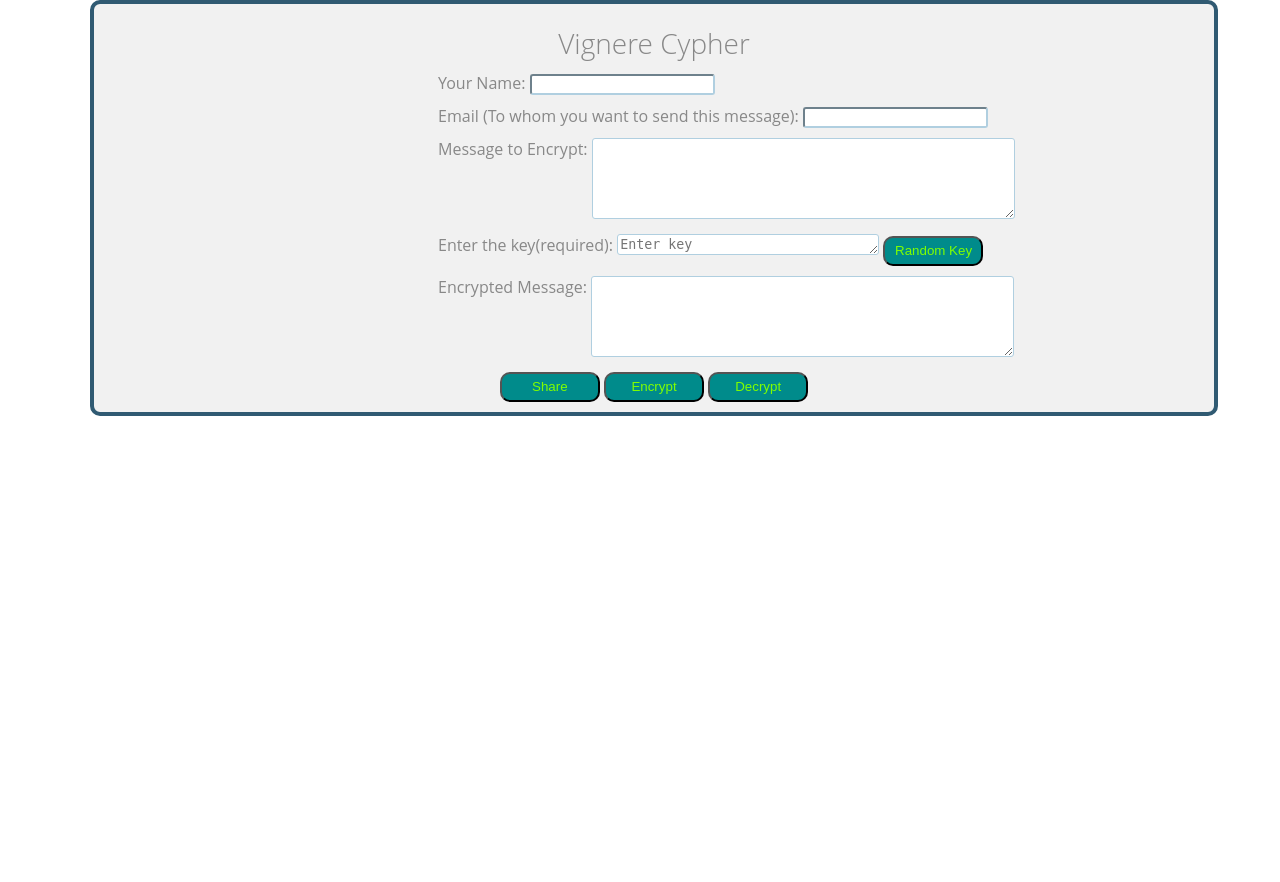
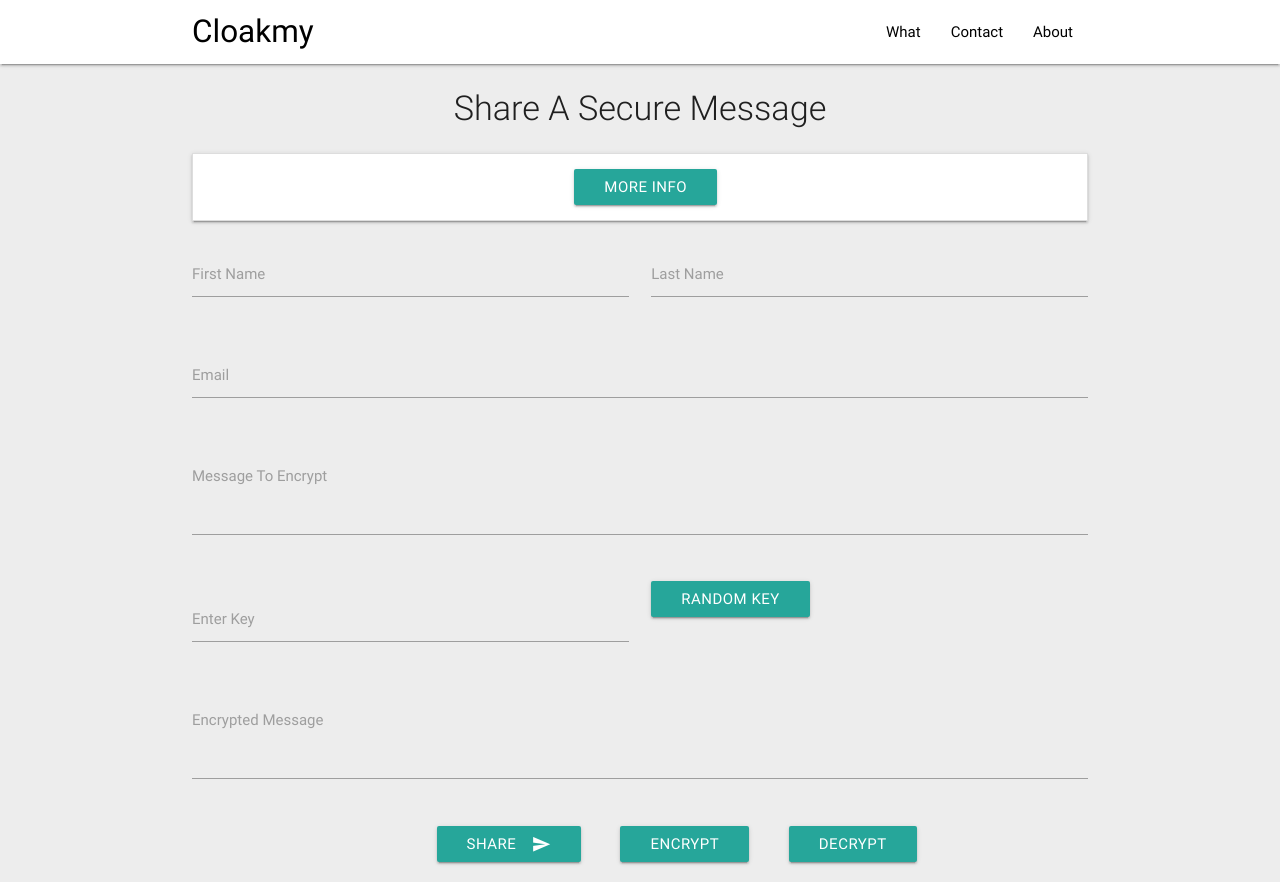
Before and after one commit to MukulLatiyan/Vigenere-Cipher, a Django app: page / in a window 1280 px wide. Before the commit the page ends 416 px from the top, so only its background shows below. Run offline with Django 3.2, Linux system fonts and the light colour scheme; parts of the project's set-up code (start-up, migrations or seed data) failed here and were passed over; some libraries are stand-ins or nearby versions.

Commit message:
make changes to index.html in myapp

```diff
--- a/vignerecypher/myapp/templates/index.html
+++ b/vignerecypher/myapp/templates/index.html
@@ -1,157 +1,104 @@
-{% load staticfiles %}
-
 <!DOCTYPE html>
-<html lang="en-Us">
-
+<html>
 <head>
  	<meta charset="UTF-8">
-    <meta name="viewport" content="width=device-width, initial-scale=1.0">
-    <script src="https://code.jquery.com/jquery-3.2.1.js" integrity="sha256-DZAnKJ/6XZ9si04Hgrsxu/8s717jcIzLy3oi35EouyE=" crossorigin="anonymous"></script>
+ 		<!--Import Google Icon Font-->
+      <link href="https://fonts.googleapis.com/icon?family=Material+Icons" rel="stylesheet">
+      <!--Import materialize.css-->
+      <link rel="stylesheet" href="https://cdnjs.cloudflare.com/ajax/libs/materialize/0.100.2/css/materialize.min.css">
+      <link rel="stylesheet" type="text/css" href="styles.css">
+      <!--Let browser know website is optimized for mobile-->
+      <meta name="viewport" content="width=device-width, initial-scale=1.0"/>
 	<title>Vignere Cypher</title>
-    <style>
-    body {
-            font-family: 'Open Sans', sans-serif;
-            margin: 0 auto;
-            max-width: 1100px;
-        }
-
-        h1,
-        h2,
-        h3 {
-            font-size: 28px;
-            color: #888;
-            margin: 10px;
-            font-weight: lighter;
-        }
-
-        .container {
-            padding: 10px;
-            background-color: #F1F1F1;
-            color: white;
-            margin: 0 auto;
-            border: 4px solid #305A72;
-            border-radius: 10px;
-            width: 100%;
-        }
-
-        .main {
-            color: #888;
-        }
-
-        .main {
-            color: #888;
-        }
-
-        #name,
-        #message,
-        #email,
-        #enc_message,
-        #key_input {
-            border-color: #B0CFE0;
-            border-radius: 3px;
-        }
-
-        .name,
-        .email,
-        .message,
-        .key_input,
-        .enc_message {
-            margin: 10px;
-        }
-
-        #encrypt_button,
-        #encrypt_button1,
-        #encrypt_button2 {
-            background-color: darkcyan;
-            height: 30px;
-            width: 100px;
-            color: chartreuse;
-            border-radius: 10px;
-            -webkit-transition-duration: 0.4s;
-            transition-duration: 0.4s;
-        }
-
-        #encrypt_button:hover,
-        #encrypt_button1:hover,
-        #encrypt_button2:hover {
-            background-color: antiquewhite;
-            color: darkgreen;
-        }
-
-        .submitwala {
-            color: chartreuse;
-            border-radius: 10px;
-            -webkit-transition-duration: 0.4s;
-            transition-duration: 0.4s;
-            margin: 0 auto;
-            background-color: darkcyan;
-            width:100px;
-            height: 30px;
-        }
-
-        .submitwala:hover {
-            background-color: antiquewhite;
-            color: darkgreen;
-        }
-
-        .buttonwala {
-            text-align: center;
-        }
-
-        label {
-            margin-left: 30% !important;
-        }
-
-        color:darkgreen;
-    }
-    @import url('https://fonts.googleapis.com/css?family=Open+Sans');
-
-    </style>
 </head>
-
 <body>
+	<nav>
+			<div class="nav-wrapper white">
+			    <div class="container">
+			      <a href="#" class="brand-logo black-text">Cloakmy</a>
+			       <a href="#" data-activates="mobile-demo" class="button-collapse"><i class="material-icons black-text">menu</i></a>
+			      <ul id="nav-mobile" class="right hide-on-med-and-down">
+			        <li><a href="#">What</a></li>
+			        <li><a href="#">Contact</a></li>
+			        <li><a href="#">About</a></li>
+			      </ul>
+			      <ul class="side-nav" id="mobile-demo">
+			        <li><a href="#">What</a></li>
+			        <li><a href="#">Contact</a></li>
+			        <li><a href="#">About</a></li>
+      			  </ul>
+      			  </div>
+			</div>
+  		</nav>
+  		<div id="main">
+    		<h4 class="center-align">Share A Secure Message</h4>
+  		</div>
 
   		<div class="container">
-        <h1 style="text-align: center;">Vignere Cypher</h1>
+  			<ul class="collapsible" data-collapsible="accordion">
+			    <li>
+			      <div class="collapsible-header">
+			      	<a class="waves-effect waves-light btn">More Info</a>
+			      </div>
+			      <div class="collapsible-body"><p>We provide a quick, convenient and secure way to share sensitive information. Just copy your message in the box, set the recipient and your password (if you want to protect your message) and send it. The recipient will receive a secure link. If you select Auto Destruct as an expiration setting (by default), once the link is opened the message will be deleted. Hover the labels with your mouse or click them (on touchscreens) for more info. The message will be encrypted with a randomly generated key + your password if you chose one.</p>  <p><strong>We log IP addresses, be smart, don't use our service illegaly. If you use the email service, your ip will be sent to the recipent as well as a link to the secure message.</strong></p>
+			      </div>
+			    </li>
+  			</ul>
+  		</div>
+  		<div class="container">
+  			<div class="row">
+			    <form class="col s12">
+			      <div class="row">
+			        <div class="input-field col s6">
+			          <input id="first_name" type="text" class="validate">
+			          <label for="first_name">First Name</label>
+			        </div>
+			        <div class="input-field col s6">
+			          <input id="last_name" type="text" class="validate">
+			          <label for="last_name">Last Name</label>
+			        </div>
+			      </div>
+			      <div class="row">
+			        <div class="input-field col s12">
+			          <input id="email" type="email" class="validate">
+			          <label for="email">Email</label>
+			        </div>
+			      </div>
+			      <div class="row">
+				        <div class="input-field col s12">
+				          <textarea id="message" class="materialize-textarea"></textarea>
+				          <label for="message" class='active'>Message To Encrypt</label>
+				        </div>
+      			  </div>
+      			  <div class="row">
+			        <div class="input-field col s6">
+			          <input id="key_input" type="text" class="validate">
+			          <label for="key_input">Enter Key</label>
+			        </div>
+			        <div class="col s6">
+			        	<a class="waves-effect waves-light btn" id="random_key">Random Key</a>
+			        </div>
+			      </div>
+			      <div class="row">
+				        <div class="input-field col s12">
+				          <textarea id="enc_message" class="materialize-textarea"></textarea>
+				          <label for="enc_message" class='active'>Encrypted Message</label>
+				        </div>
+      			  </div>
+    			  <button class="btn waves-effect waves-light" type="submit" name="share">Share
+    					<i class="material-icons right">send</i>
+  				  </button>
+    			  <button class="btn waves-effect waves-light" type="submit" name="encrypt">Encrypt
+  				  </button>
+    			   <button class="btn waves-effect waves-light" type="submit" name="decrypt">Decrypt
+  				  </button>
+			    </form>
+  			</div>
+  		</div>
 
 
-        <div class="main">
-            <form class="main" method="post">
-                {% csrf_token %}
-                <div class="name">
-                    <label for="name">Your Name: </label>
-                    <input id="name" type="text" name="name" value="{{ name }}">
-                </div>
-                <div class="email">
-                    <label for="email">Email (To whom you want to send this message): </label>
-                    <input id="email" type="text" name="email" value="{{ email }}">
-                </div>
-                <div class="message">
-                    <label for="message" style="vertical-align: top;">Message to Encrypt: </label>
-                    <textarea rows="5" cols="50" id="message" type="text" name="message" value="{{ message }}"></textarea>
-                </div>
-                <div class="key_input">
-                    <label style="vertical-align: top;" for="key" required >Enter the key(required):</label>
-                    <textarea rows="1" cols="30" type="text" name="key" placeholder="Enter key" id="key_input"></textarea>
-                    <input type="button" value=" Random Key " id="encrypt_button2" onclick="">
-                </div>
-                <div class="enc_message">
-                    <label for="enc_message" style="vertical-align: top;">Encrypted Message: </label>
-                    <textarea rows="5" cols="50" id="enc_message" type="text" name="enc_message" value="{{ enc_message }}">
-    </textarea>
-                </div>
-                <div class="buttonwala"><button type="submit" id="submit_button" class="submitwala">Share</button>
-                    <input type="button" value=" Encrypt " id="encrypt_button" onclick="doCrypt(false)">
-                    <input type="button" value=" Decrypt " id="encrypt_button1" onclick="doCrypt(true)">
-                </div>
-            </form>
-        </div>
-
-    </div>
-    <script type="text/javascript" src="{% static 'main.js' %}">
-
-
-    </script>
+<script type="text/javascript" src="https://code.jquery.com/jquery-3.2.1.min.js"></script>
+<script src="https://cdnjs.cloudflare.com/ajax/libs/materialize/0.100.2/js/materialize.min.js"></script>
+<script type="text/javascript" src="main.js"></script>
 </body>
-
 </html>
--- a/vignerecypher/myapp/templates/main.js
+++ b/vignerecypher/myapp/templates/main.js
@@ -1,3 +1,4 @@
+ $(".button-collapse").sideNav();
 function doCrypt(isDecrypt) {
 
   var key = filterKey(document.getElementById("key_input").value);
--- /dev/null
+++ b/vignerecypher/myapp/templates/styles.css
@@ -0,0 +1,39 @@
+body {
+	background-color: #ededed;
+}
+
+nav ul li a {
+	color: black;
+}
+
+#main {
+	margin-top: 2%;
+}
+
+#main h4 {
+	font-weight: 300;
+}
+
+#main+div {
+	margin-top: 2%;
+}
+
+.container ul li div a {
+	margin-left: 42.4%;
+}
+
+.container .card-panel {
+	margin-top: 3%
+}
+
+.container div form .row+button {
+	margin-left: 27.3%;
+}
+
+.container div form button {
+	margin-left: 4%;
+}
+
+.card-panel form p {
+	font-size: 18px;
+}
```
Also changed, not shown: 1 other file. Lines whose indentation alone changed are shown as unchanged.
